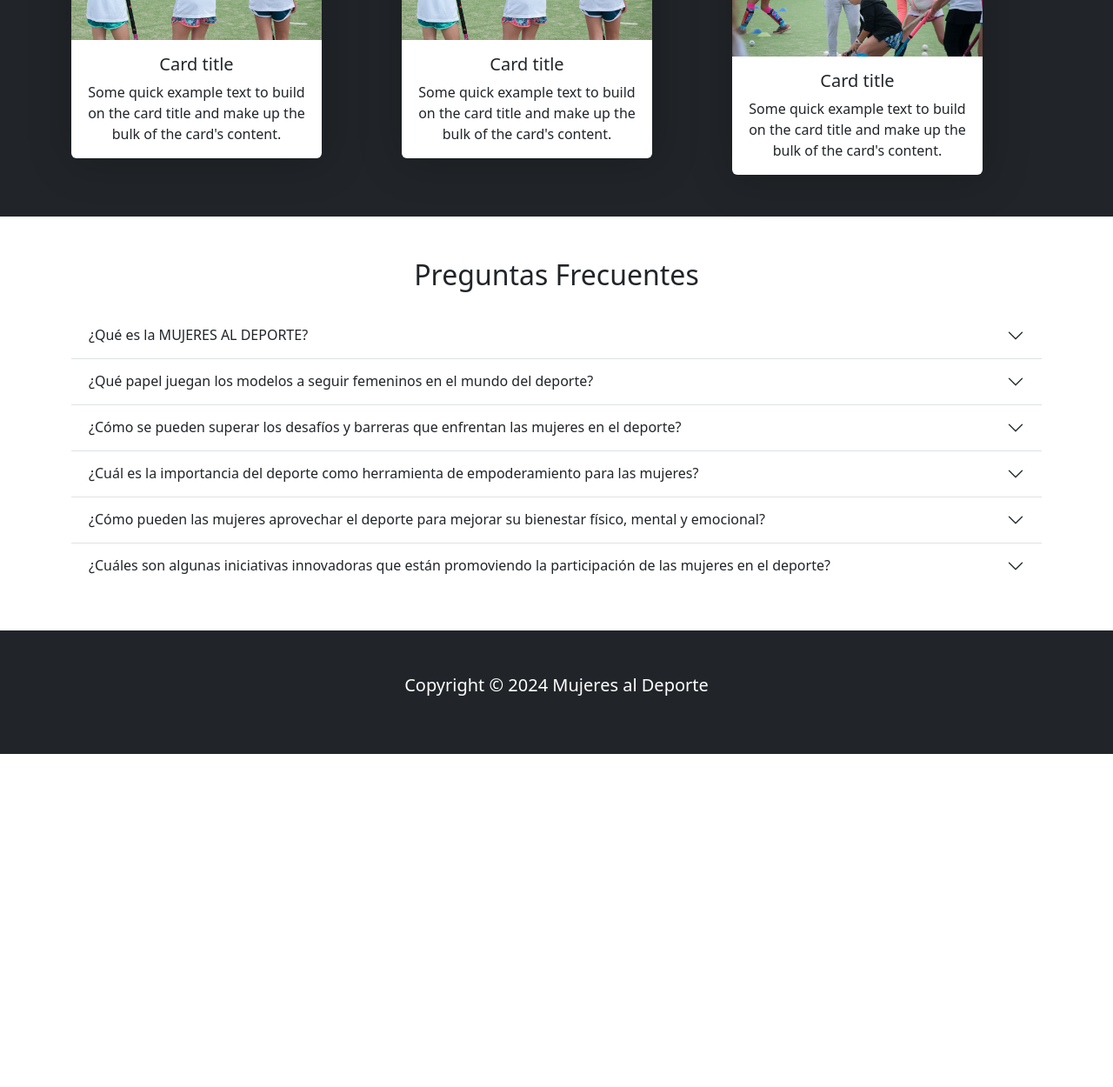
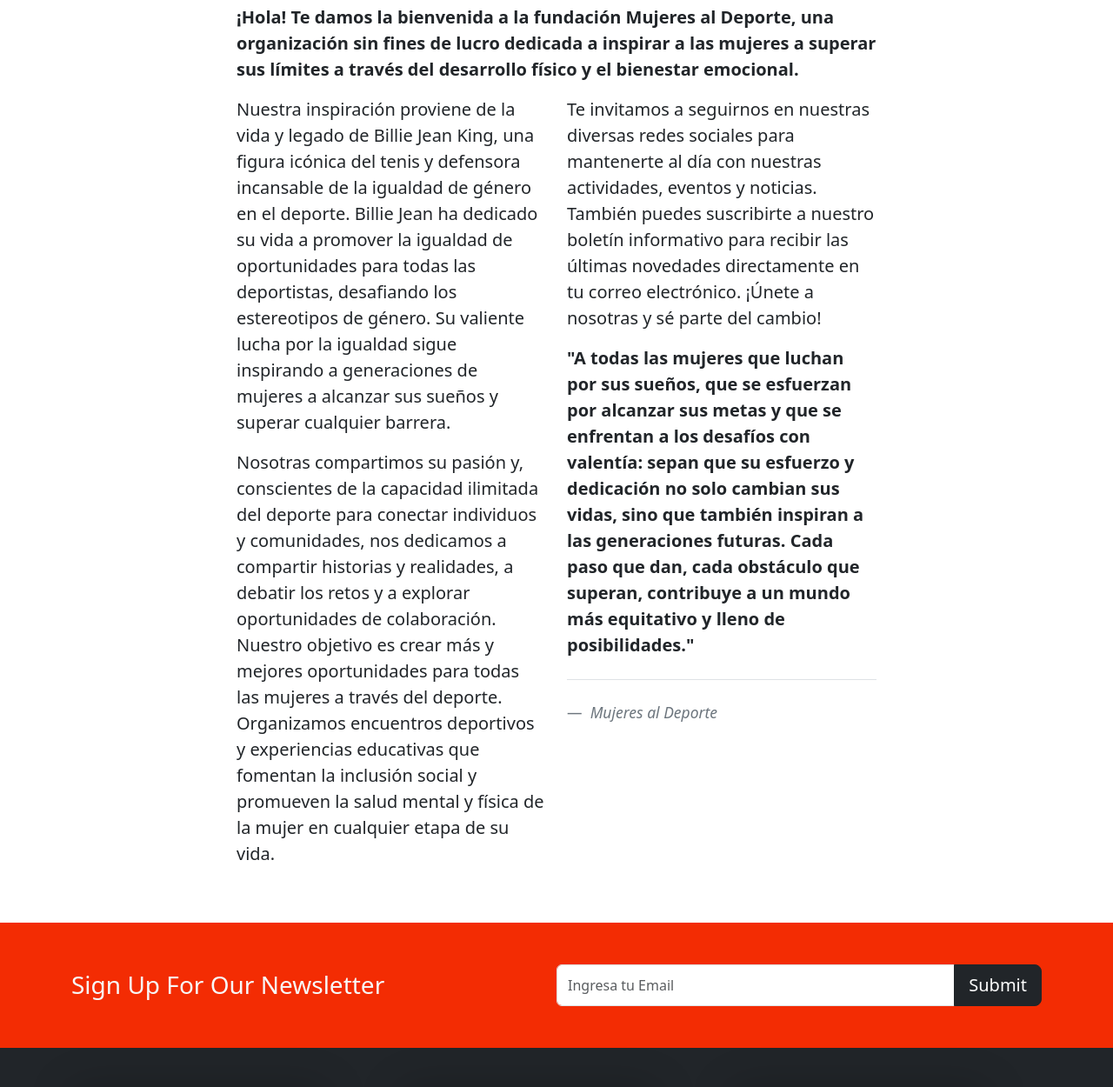
Before and after one commit to Imaginamaria/mujeres-al-deporte, a website: page inspirate.html in a window 1280 px wide. Shown: the part 624-1874 px from the top of the page at 87% size. Before the commit the page ends 1491 px from the top, so only its background shows below. Drawn offline with nearby package versions, Linux system fonts and the light colour scheme.

Commit message:
agregue en inspirate la info de mujeres

```diff
--- a/inspirate.html
+++ b/inspirate.html
@@ -1,8 +1,8 @@
 <!DOCTYPE html>
 <html lang="es">
   <head>
-    <meta charset="UTF-8">
-    <meta name="viewport" content="width=device-width, initial-scale=1.0">
+    <meta charset="UTF-8" />
+    <meta name="viewport" content="width=device-width, initial-scale=1.0" />
 
     <link
       rel="stylesheet"
@@ -33,11 +33,15 @@
         </button>
         <div class="collapse navbar-collapse" id="navmenu">
           <ul class="navbar-nav ms-auto text-white">
-                  <li class="nav-item"><a href="inspirate.html" class="nav-link active">INSPIRATE</a></li>
             <li class="nav-item">
-                    <a href="motivate.html" class="nav-link ">MOTIVATE</a>
+              <a href="inspirate.html" class="nav-link active">INSPIRATE</a>
             </li>
-                  <li class="nav-item"><a href="participa.html" class="nav-link ">PARTICIPA</a></li>
+            <li class="nav-item">
+              <a href="motivate.html" class="nav-link">MOTIVATE</a>
+            </li>
+            <li class="nav-item">
+              <a href="participa.html" class="nav-link">PARTICIPA</a>
+            </li>
           </ul>
         </div>
       </div>
@@ -58,20 +62,116 @@
 
           <div class="col-md p-5">
             <h2 class="text-white">
-                “No se trata de ganar o perder, <br /> <span class="text-warning">sino de mejorar y disfrutar el viaje.” <br />- Billie Jean King</span>
+              “No se trata de ganar o perder, <br />
+              <span class="text-warning"
+                >sino de mejorar y disfrutar el viaje.” <br />- Billie Jean
+                King</span
+              >
             </h2>
           </div>
         </div>
       </div>
     </section>
 
+    <!-- Informacion Mujeres al deporte-->
+
+    <section class="p-5">
+      <div class="container">
+        <div class="row">
+          <div class="col-12 col-md-8 offset-md-2">
+            <h2 class="pb-5">
+              Todas las chicas, todas las mujeres, todos los deportes.
+            </h2>
+            <p class="lead fw-bold">
+              ¡Hola! Te damos la bienvenida a la fundación Mujeres al Deporte,
+              una organización sin fines de lucro dedicada a inspirar a las
+              mujeres a superar sus límites a través del desarrollo físico y el
+              bienestar emocional.
+            </p>
+            <div class="row">
+              <div class="col-12 col-md-6">
+                <p class="lead">
+                  Nuestra inspiración proviene de la vida y legado de Billie
+                  Jean King, una figura icónica del tenis y defensora incansable
+                  de la igualdad de género en el deporte. Billie Jean ha
+                  dedicado su vida a promover la igualdad de oportunidades para
+                  todas las deportistas, desafiando los estereotipos de género.
+                  Su valiente lucha por la igualdad sigue inspirando a
+                  generaciones de mujeres a alcanzar sus sueños y superar
+                  cualquier barrera.
+                </p>
+
+                <p class="lead">
+                  Nosotras compartimos su pasión y, conscientes de la capacidad
+                  ilimitada del deporte para conectar individuos y comunidades,
+                  nos dedicamos a compartir historias y realidades, a debatir
+                  los retos y a explorar oportunidades de colaboración. Nuestro
+                  objetivo es crear más y mejores oportunidades para todas las
+                  mujeres a través del deporte. Organizamos encuentros
+                  deportivos y experiencias educativas que fomentan la inclusión
+                  social y promueven la salud mental y física de la mujer en
+                  cualquier etapa de su vida.
+                </p>
+              </div>
+              <div class="col-12 col-md-6">
+                <p class="lead">
+                  Te invitamos a seguirnos en nuestras diversas redes sociales
+                  para mantenerte al día con nuestras actividades, eventos y
+                  noticias. También puedes suscribirte a nuestro boletín
+                  informativo para recibir las últimas novedades directamente en
+                  tu correo electrónico. ¡Únete a nosotras y sé parte del
+                  cambio!
+                </p>
+                <blockquote class="blockquote blockquote-custom">
+                  <p class="mb-0 mt-2 font-italic fw-bold">
+                    "A todas las mujeres que luchan por sus sueños, que se
+                    esfuerzan por alcanzar sus metas y que se enfrentan a los
+                    desafíos con valentía: sepan que su esfuerzo y dedicación no
+                    solo cambian sus vidas, sino que también inspiran a las
+                    generaciones futuras. Cada paso que dan, cada obstáculo que
+                    superan, contribuye a un mundo más equitativo y lleno de
+                    posibilidades."
+                  </p>
+                  <footer class="blockquote-footer pt-4 mt-4 border-top">
+                    <cite title="Mujeres al Deporte">Mujeres al Deporte</cite>
+                  </footer>
+                </blockquote>
+              </div>
+            </div>
+          </div>
+        </div>
+      </div>
+    </section>
+
+<!-- Newsletter -->
+<section class="bg-primary text-light p-5">
+  <div class="container">
+      <form class="d-md-flex justify-content-between align-items-center netlify">
+          <h3 class="mb-3 mb-md-0">Sign Up For Our Newsletter</h3>
+          <div class="input-group news-input">
+              <input type="text" class="form-control" placeholder="Ingresa tu Email">
+              <button class="btn btn-dark btn-lg" type="submit" name="submit">Submit</button>
+          </div>
+
+        </form>
+  </div>
+</section>
+
+
     <!-- Cards Clinicas-->
 
     <section id="clinicas" class="p-5 bg-dark">
       <div class="container">
         <div class="row text-center g-4">
-                <div class="col-md ">
-                  <div class="card" style="width: 18rem; border: none; box-shadow:rgba(0, 0, 0, 0.254) 2px 2px 50px;">
+          <div class="col-md">
+            <div
+              class="card"
+              style="
+                width: 18rem;
+                border: none;
+                box-shadow: rgba(0, 0, 0, 0.254) 2px 2px 50px;
+              "
+            >
               <img
                 src="img/charoypiti_hockey_0588.webp"
                 class="card-img-top"
@@ -88,7 +188,14 @@
           </div>
 
           <div class="col-md">
-                  <div class="card" style="width: 18rem; border: none; box-shadow:rgba(0, 0, 0, 0.254) 2px 2px 50px;">
+            <div
+              class="card"
+              style="
+                width: 18rem;
+                border: none;
+                box-shadow: rgba(0, 0, 0, 0.254) 2px 2px 50px;
+              "
+            >
               <img
                 src="img/charoypiti_hockey_0588.webp"
                 class="card-img-top"
@@ -105,7 +212,14 @@
           </div>
 
           <div class="col-md">
-                  <div class="card" style="width: 18rem; border: none; box-shadow:rgba(0, 0, 0, 0.254) 2px 2px 50px;">
+            <div
+              class="card"
+              style="
+                width: 18rem;
+                border: none;
+                box-shadow: rgba(0, 0, 0, 0.254) 2px 2px 50px;
+              "
+            >
               <img
                 src="img/charoypiti_hockey_0592.webp"
                 class="card-img-top"
@@ -123,8 +237,6 @@
         </div>
       </div>
     </section>
-
-
 
     <!-- Preguntas Acordion-->
 
@@ -304,7 +416,6 @@
       </div>
     </section>
 
-
     <!-- footer -->
 
     <footer class="p-5 bg-dark text-white text-center position-relative">
@@ -321,6 +432,5 @@
       integrity="sha384-YvpcrYf0tY3lHB60NNkmXc5s9fDVZLESaAA55NDzOxhy9GkcIdslK1eN7N6jIeHz"
       crossorigin="anonymous"
     ></script>
-
   </body>
 </html>
--- a/scss/estilos.scss
+++ b/scss/estilos.scss
@@ -113,3 +113,9 @@
     height: 100%;
     object-fit: cover;
 }
+
+@media(min-width: 768px){
+    .news-input{
+        width: 50%;
+    }
+}
```
Also changed, not shown: index.html (+1 -1 lines), css/estilos.min.css, 1 other file. Lines whose indentation alone changed are shown as unchanged.
